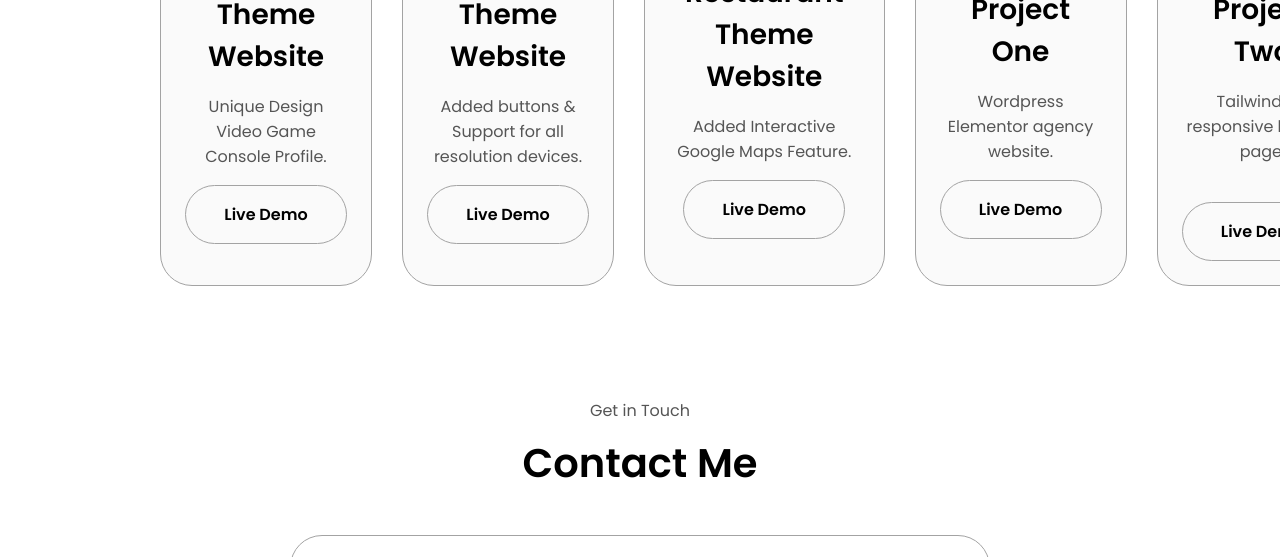
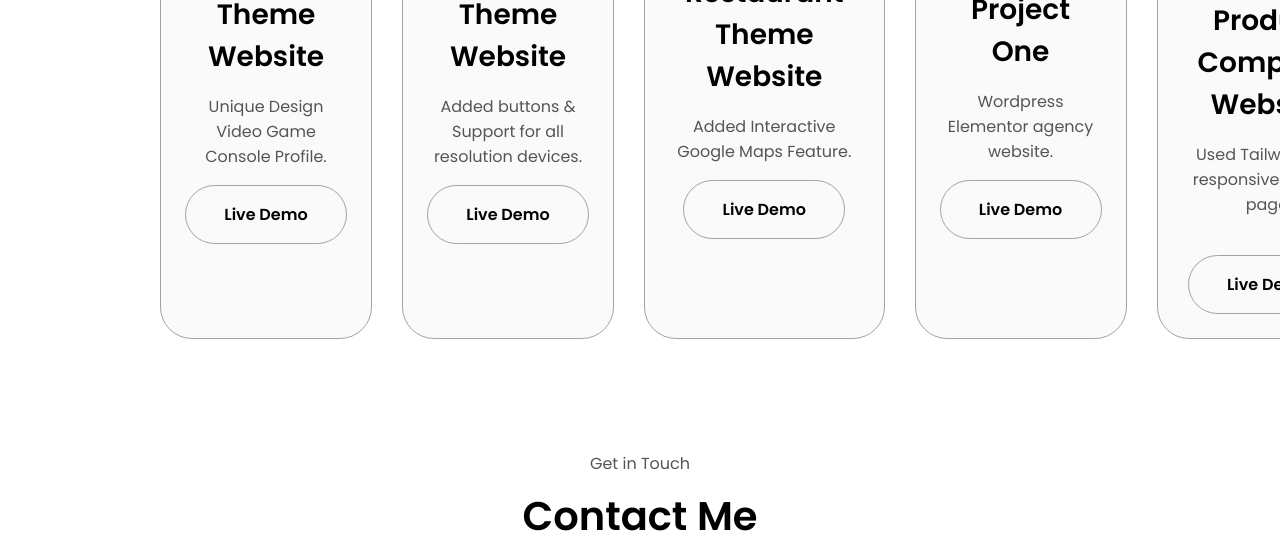
Before and after one commit to aakashya/My_Portfolio, a plain HTML site: page index.html in a window 1280 px wide. Shown: the part 2554-3111 px from the top of the page. Drawn offline with Linux system fonts and the light colour scheme.

Commit message:
added website

```diff
--- a/index.html
+++ b/index.html
@@ -302,8 +302,8 @@
                 class="project-img"
               />
             </div>
-            <h2 class="experience-sub-title project-title">Project Two</h2>
-            <p style="margin-bottom: 2.4em;">Tailwindcss responsive landing page.</p>
+            <h2 class="experience-sub-title project-title">Product Company Website</h2>
+            <p style="margin-bottom: 2.4em;">Used Tailwind CSS responsive landing page.</p>
             <div class="btn-container">
               <a type="button" class="btn btn-color-2 project-btn" href="https://my-tailwind-landingpage.netlify.app/" target="_blank">
                 Live Demo
```
